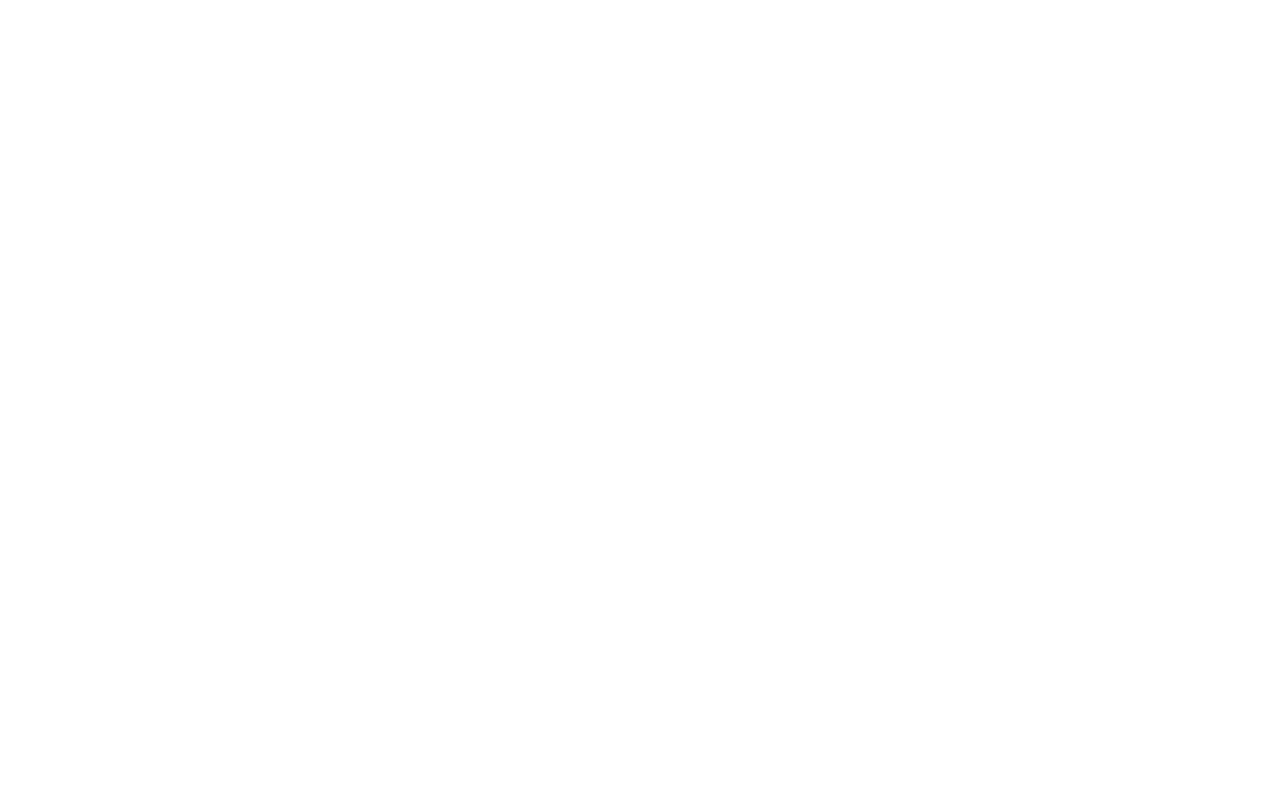
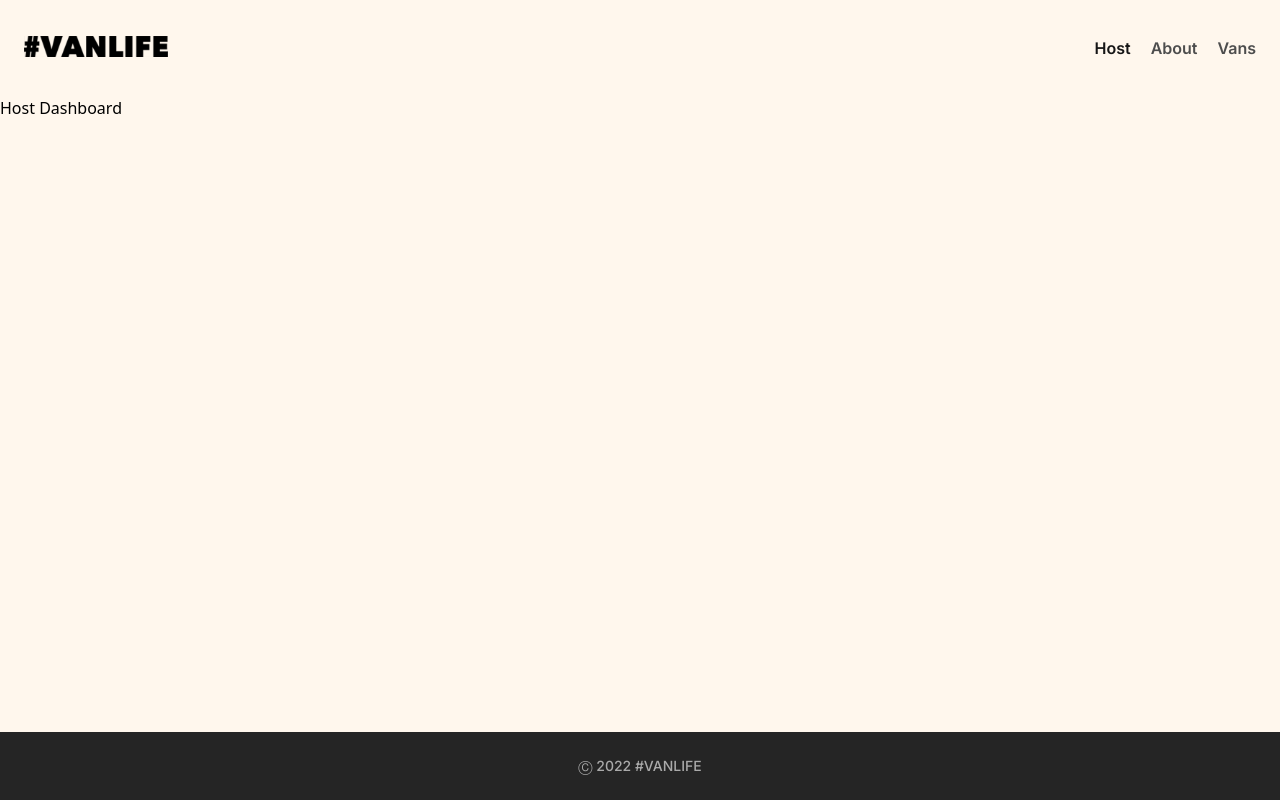
Before and after one commit to SGM-dev/van-life, a React (Vite) app: page /host in a window 1280 px wide. Before the commit this address had no page. Built offline with nearby package versions, Linux system fonts and the light colour scheme; what miragejs would draw is missing.

Commit message:
Bootstrap the Host pages

```diff
--- a/src/App.jsx
+++ b/src/App.jsx
@@ -1,11 +1,14 @@
 import { BrowserRouter, Routes, Route } from "react-router-dom";
 import PageLayout from "./components/PageLayout.jsx";
 import Home from "./pages/Home";
+import Dashboard from "./pages/Host/Dashboard.jsx";
+import Income from "./pages/Host/Income.jsx";
+import Reviews from "./pages/Host/Reviews.jsx";
 import About from "./pages/About";
-import Vans from "./pages/Vans";
+import Vans from "./pages/Vans/Vans.jsx";
 
 import "./server";
-import VanDetail from "./pages/VanDetail";
+import VanDetail from "./pages/Vans/VanDetail.jsx";
 
 function App() {
   return (
@@ -13,6 +16,9 @@
       <Routes>
         <Route element={<PageLayout />}>
           <Route path="/" element={<Home />} />
+          <Route path="/host" element={<Dashboard />} />
+          <Route path="/host/income" element={<Income />} />
+          <Route path="/host/reviews" element={<Reviews />} />
           <Route path="/about" element={<About />} />
           <Route path="/vans" element={<Vans />} />
           <Route path="/vans/:id" element={<VanDetail />} />
--- a/src/components/Navbar.jsx
+++ b/src/components/Navbar.jsx
@@ -3,11 +3,21 @@
 
 function Navbar() {
   return (
-    <header className="flex justify-between bg-orange-50 px-6 py-9">
+    <header className="flex justify-between px-6 py-9">
       <Link to={"/"}>
         <img src={Logo} alt="VANLIFE Logo" className="logo max-w-36" />
       </Link>
       <nav className="nav-links flex gap-5 font-inter text-base font-semibold text-gray-510">
+        <NavLink
+          className={({ isActive }) =>
+            isActive
+              ? `text-black-910 hover:text-black-910 hover:underline focus:text-black-910 focus:underline`
+              : `hover:text-black-910 hover:underline focus:text-black-910 focus:underline`
+          }
+          to="/host"
+        >
+          Host
+        </NavLink>
         <NavLink
           className={({ isActive }) =>
             isActive
--- a/src/components/PageLayout.jsx
+++ b/src/components/PageLayout.jsx
@@ -4,7 +4,7 @@
 
 function PageLayout() {
   return (
-    <div className="flex min-h-svh min-w-full flex-col">
+    <div className="flex min-h-svh min-w-full flex-col bg-orange-50">
       <Navbar />
       <Outlet />
       <Footer />
--- /dev/null
+++ b/src/pages/Host/Dashboard.jsx
@@ -0,0 +1,5 @@
+function Dashboard() {
+  return <h1>Host Dashboard</h1>;
+}
+
+export default Dashboard;
--- /dev/null
+++ b/src/pages/Host/Income.jsx
@@ -0,0 +1,5 @@
+function Income() {
+  return <h1>Host Income</h1>;
+}
+
+export default Income;
--- /dev/null
+++ b/src/pages/Host/Reviews.jsx
@@ -0,0 +1,5 @@
+function Reviews() {
+  return <h1>Host Review</h1>;
+}
+
+export default Reviews;
--- a/src/pages/VanDetail.jsx
+++ b/src/pages/Vans/VanDetail.jsx
@@ -27,13 +27,13 @@
   }, [params.id]);
 
   return (
-    <main className="grid flex-grow items-center gap-5 bg-orange-50 p-6 font-inter sm:grid-cols-2">
+    <main className="grid flex-grow items-center gap-5 bg-orange-50 p-6 font-inter sm:grid-cols-2 sm:justify-items-center">
       {van ? (
         <>
           <img
             src={van.imageUrl}
             alt={`Picture of ${van.name} van`}
-            className="rounded"
+            className="rounded lg:max-w-lg"
           />
           <div className="mt-4 flex flex-col justify-between gap-2 sm:gap-4">
             <p
```
Also changed, not shown: src/pages/Vans/Vans.jsx (renamed from src/pages/Vans.jsx).
